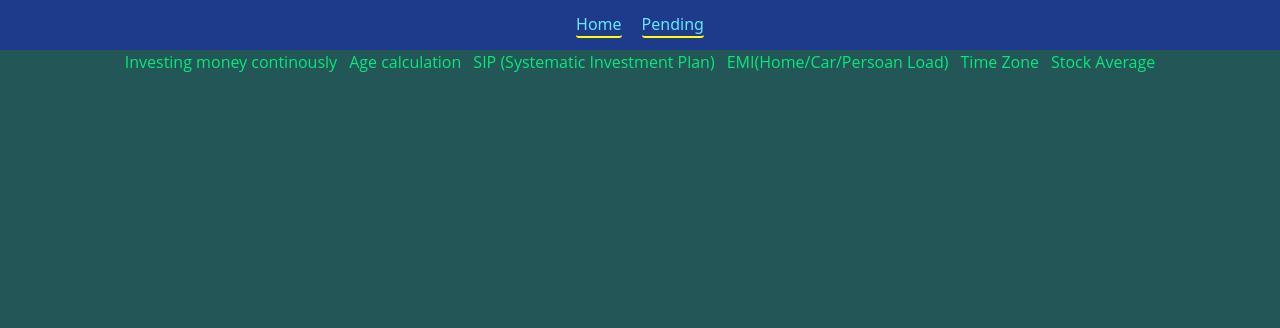
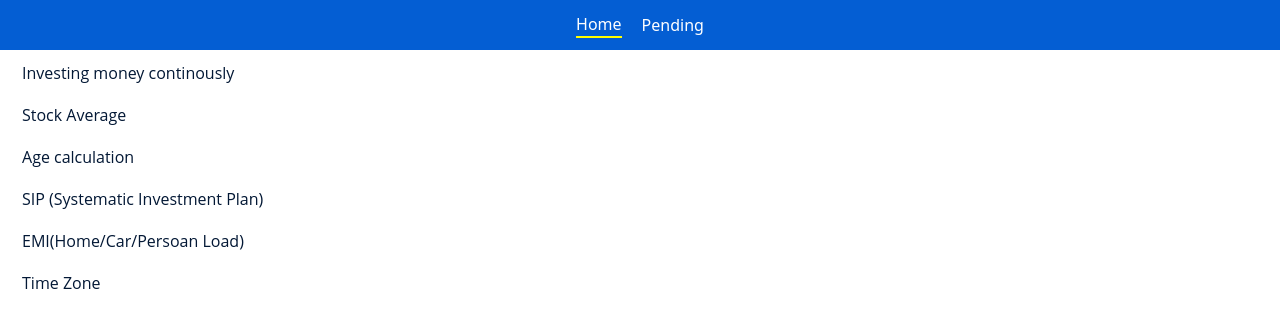
Before and after one commit to biren067/formulas, a Next.js app: page / in a window 1280 px wide. Shown: the top 328 px of the page. Built offline with nearby package versions, Linux system fonts and the light colour scheme.

Commit message:
change style

```diff
--- a/components/Header/Header.jsx
+++ b/components/Header/Header.jsx
@@ -1,26 +1,3 @@
-// import React, { Fragment } from 'react'
-// import Link from 'next/Link'
-// import styles from '../styles/Header.module.css'
-// function Header() {
-//     return (
-//         <Fragment>
-//             <nav className={styles.mainnav}>
-//                 <ul className={styles.list_group}>
-//                     <Link href="/"><li className={styles.list_item}>HOME</li></Link>
-//                     <Link href="/blog"><li className={styles.list_item}>BLOG</li></Link>
-//                     <Link href="/contact"><li className={styles.list_item}>CONTACT</li></Link>
-//                     <Link href="/news"><li className={styles.list_item}>NEWS</li></Link>
-//                     <Link href="/about"><li className={styles.list_item}>ABOUT</li></Link>
-//                 </ul>
-//             </nav>
-//         </Fragment>
-
-//     )
-// }
-
-// export default Header
-
-
 
 import React from 'react'
 import Link from 'next/link'
@@ -34,13 +11,13 @@ function Header() {
 
   return (
     <>
-      <div className='flex justify-between items-center px-2 py-3 bg-blue-900 text-cyan-300 z-50 sm:font-sans '>
+      <div className={`flex justify-between items-center px-2 py-3 z-50 sm:font-sans ${styles.headerbar}`}>
 
         <div className='flex justify-center items-center gap-5 mx-auto'>
           <div className={isLinkActive('/') ? `${styles.menu}` : ''}>
             <Link href='/'>Home</Link>
           </div>
-        <div className={isLinkActive('/') ? `${styles.menu}` : ''}>
+        <div className={isLinkActive('/page/pending') ? `${styles.menu}` : ''}>
             <Link href='/page/pending'>Pending</Link>
           </div>
 
--- a/pages/index.js
+++ b/pages/index.js
@@ -7,22 +7,15 @@ export default function Home() {
   return (
     <>
     {/* <Calculator/> */}
-    <div className="flex justify-center items-center mx-2 px-2 gap-3">
+    <div className="flex flex-col justify-center items-start m-2 px-2 gap-3">
+
 
         <Link className={'link'} href='/page/reinvest'>Investing money continously </Link>
-
+        <Link className={'link'} href='/page/stockaverage'>Stock Average</Link>
         <Link className={'link'} href='/page/agecalculator'>Age calculation</Link>
-
         <Link className={'link'} href='/page/sipcalculator'>SIP (Systematic Investment Plan)</Link>
-
-     <Link className={'link'} href='/page/emicalculator'>EMI(Home/Car/Persoan Load)</Link>
-
+        <Link className={'link'} href='/page/emicalculator'>EMI(Home/Car/Persoan Load)</Link>
         <Link className={'link'} href='/page/timezone'>Time Zone</Link>
-
-
-        <Link className={'link'} href='/page/stockaverage'>Stock Average</Link>
-
-
     </div>
 
       </>
--- a/pages/page/reinvest/index.js
+++ b/pages/page/reinvest/index.js
@@ -247,13 +247,9 @@ function Index() {
         {pageNumber}
       </button>
     ))}
-{/*
-  {currentPage + 2 < totalPages && (
-    <button className={` ${styles.mainPage__button_number}`}>{`...`}</button>
-  )} */}
 
   <button
-    className={`${styles.mainPage__button}`}
+    className={`${styles.mainPage__button33}`}
     onClick={() => handlePageChange(currentPage + 1)}
     disabled={endIndex >= tableData.length}
   >
@@ -262,95 +258,6 @@ function Index() {
 </div>
 {/* end of pagination */}
 
-{/* Pagination controls */}
-{/* <div className={`${styles.mainPage__pagination}`}>
-        <button className={`${styles.mainPage__button}`}
-          onClick={() => handlePageChange(currentPage - 1)}
-          disabled={currentPage === 1}
-        >
-          Previous
-        </button>
-        {currentPage >= 5 ?(<button
-            className={` ${styles.mainPage__button_number}`}
-          >
-            {`...`}
-          </button>):(<></>) }
-        {pageNumbers.map((pageNumber) => (
-          <button
-            key={pageNumber}
-            onClick={() => handlePageChange(pageNumber)}
-            className={` ${styles.mainPage__button_number} ${pageNumber=== currentPage ? 'bg-blue-500 border-blue-100' : 'text-blue'}`}
-          >
-            {pageNumber}
-          </button>
-        ))}
-        <button className={`${styles.mainPage__button}`}
-          onClick={() => handlePageChange(currentPage + 1)}
-          disabled={endIndex >= tableData.length}
-        >
-          Next
-        </button>
-      </div> */}
-      {/* end of pagination */}
-
-          {/* <div className={styles.pagination}>
-  <button
-    className={`${styles.button} ${currentPage === 1 ? styles.disabled : ''}`}
-    onClick={() => setCurrentPage((prevPage) => Math.max(prevPage - 1, 1))}
-    disabled={currentPage === 1}
-  >
-    Prev
-  </button>
-
-  {Array.from({ length: Math.min(4, Math.ceil(tableData.length / itemsPerPage)) }).map((_, index) => {
-    const pageNumber = index + 1;
-    return (
-      <button
-        key={pageNumber}
-        className={`${styles.button} ${currentPage === pageNumber ? styles.active : ''}`}
-        onClick={() => setCurrentPage(pageNumber)}
-      >
-        {pageNumber}
-      </button>
-    );
-  })}
-
-  <button
-    className={`${styles.button} ${currentPage === Math.ceil(tableData.length / itemsPerPage) ? styles.disabled : ''}`}
-    onClick={() => setCurrentPage((nextPage) => Math.min(nextPage + 1, Math.ceil(tableData.length / itemsPerPage)))}
-    disabled={currentPage === Math.ceil(tableData.length / itemsPerPage)}
-  >
-    Next
-  </button>
-</div> */}
-
-
-
-          {/* <div className={styles.pagination}>
-            <button
-              className={`${styles.button} mx-2`}
-              onClick={() => setCurrentPage((prevPage) => prevPage - 1)}
-              disabled={currentPage === 1}
-            >
-              Prev
-            </button>
-            {Array.from({ length: Math.ceil(tableData.length / itemsPerPage) }).map((_, index) => (
-              <button
-                key={index + 1}
-                className={`${styles.button} ${currentPage === index + 1 ? styles.active : ''} mx-2`}
-                onClick={() => handlePageChange(index + 1)}
-              >
-                {index + 1}
-              </button>
-            ))}
-            <button
-              className={`${styles.button} mx-2`}
-              onClick={() => setCurrentPage((nextPage) => nextPage + 1)}
-              disabled={indexOfLastItem >= tableData.length}
-            >
-              Next
-            </button>
-          </div> */}
 
         </div>
       )}
--- a/styles/globals.css
+++ b/styles/globals.css
@@ -6,31 +6,30 @@
   --foreground-rgb: 0, 0, 0;
   --background-start-rgb: rgb(170, 216, 243);
   --background-end-rgb: rgb(31, 187, 187);
+  --background-blue-00: #031835;
+  --background-blue-01: #045ed3;
+  --background-blue-02: #0093cb;
+  --background-blue-03: #016288;
+  --background-blue-04: #6dd7fd;
+  --background-blue-05: #bef0ff;
+  --background-body: #ffffff;
+  --color-white-00:#FFFFFF;
+  --color-blue-01:rgb(12, 12, 17)ckground-blue-00;
 }
-
-/* @media (prefers-color-scheme: dark) {
-  :root {
-    --foreground-rgb: 255, 255, 255;
-    --background-start-rgb: 0, 0, 0;
-    --background-end-rgb: 0, 0, 0;
-  }
-} */
-
 *{
   padding: 0%;
   margin: 0%;
 }
 body{
-  background-color: rgb(35, 86, 87) !important;;
-  /* color: rgb(var(--foreground-rgb), var(--foreground-rgb), var(--foreground-rgb)); */
-  color:rgb(8, 232, 124);
+  background-color: var(--background-body);
+  color:var(--background-blue-00);
   font-family: 'Open Sans', sans-serif;
   font-size: 16px;
   line-height: 1.5;
 }
 .button {
-  background-color: #ff5a5f;
-  color: white;
+  background-color: var(--background-blue-01);
+  color: var(--background-blue-06);
   border: none;
   padding: 10px 10px;
   font-size: 16px;
@@ -41,7 +40,7 @@ body{
 }
 
 .button:hover {
-  background-color: #e04148;
+  background-color: var(--background-blue-02);
 }
 
 li{
@@ -50,10 +49,13 @@ li{
   font-weight: 300;
 }
 
+
+.link {
+  border-left: transparent solid 3px;
+  padding: 3px;
+
+}
 .link:hover{
-  border-radius: 20px;
-  border-bottom:greenyellow solid 3px;
-  background-color: green;
-  color:white;
-  padding:3px;
+   transition: border-left-color 0.3s;
+  border-left:var(--background-blue-00) solid 3px;
 }
--- a/styles/header.module.css
+++ b/styles/header.module.css
@@ -1,4 +1,7 @@
 .menu{
   border-bottom:2px solid yellow;
-  border-radius: 3px;
 }
+.headerbar{
+  background-color: var(--background-blue-01);
+  color: var(--color-white-00);
+}
```
Also changed, not shown: components/StockAverage.jsx (+0 -69 lines), styles/reinvest.module.css (+12 -11 lines).
